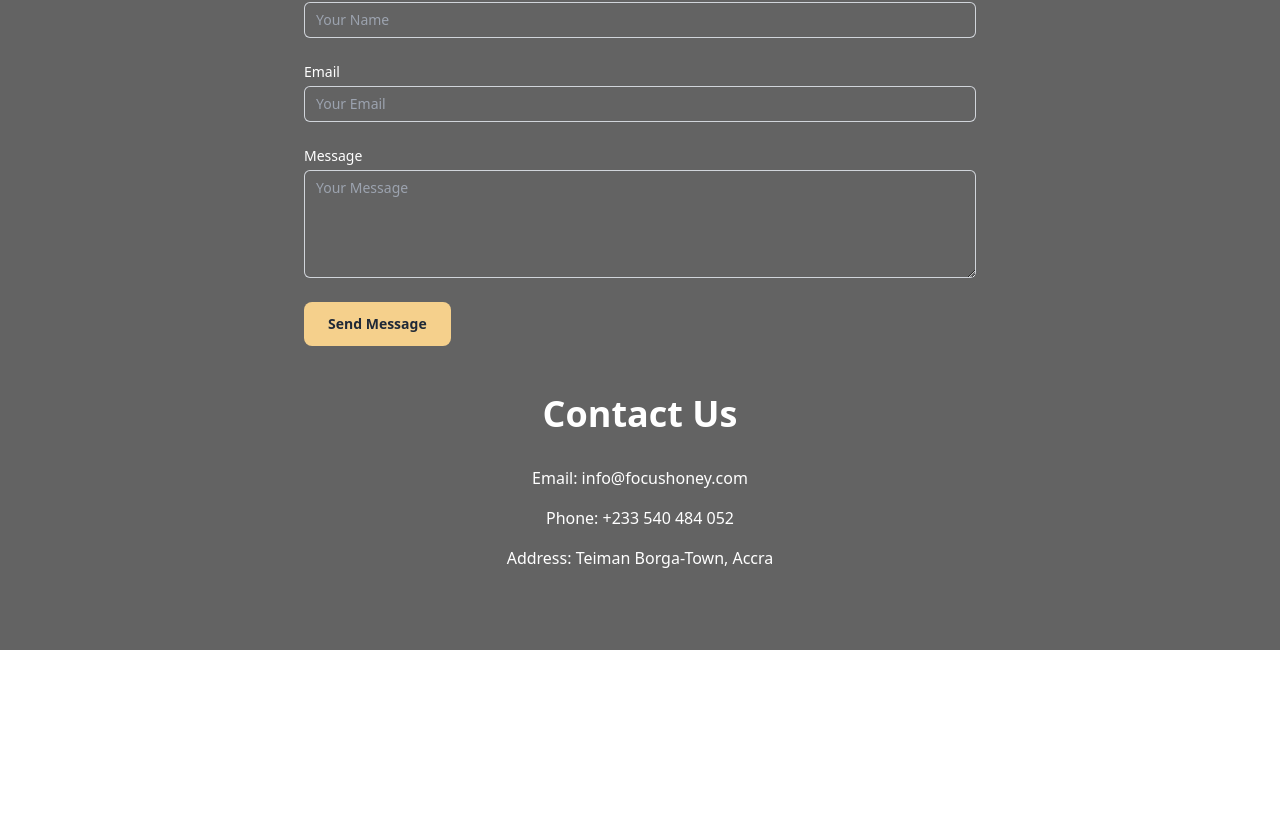
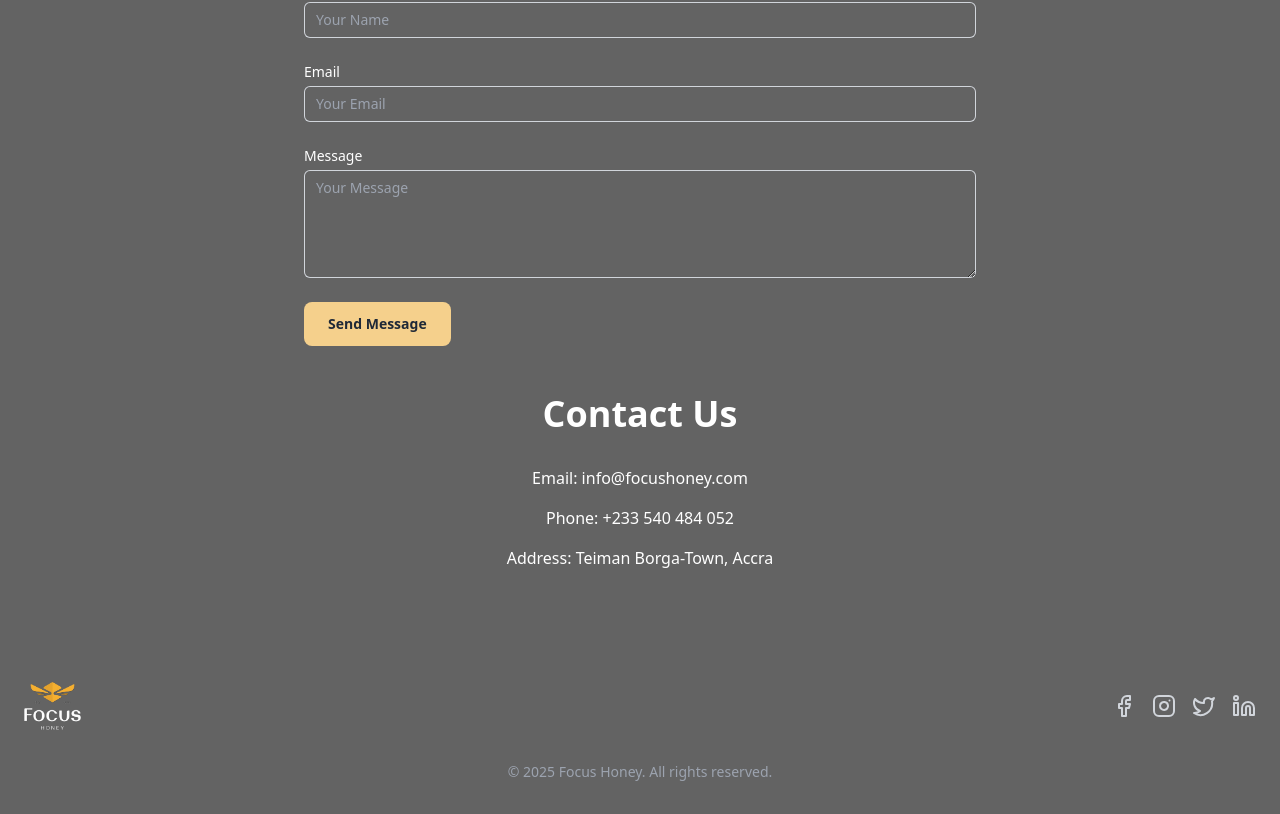
Before and after one commit to KojoFocus/focus-honey, a React (Vite) app: page /contact in a window 1280 px wide. Shown: the part 214-1028 px from the top of the page. Before the commit the page ends 864 px from the top, so only its background shows below. Built offline with nearby package versions, Linux system fonts and the light colour scheme.

Commit message:
built the footer

```diff
--- a/package.json
+++ b/package.json
@@ -12,6 +12,7 @@
   "dependencies": {
     "@headlessui/react": "^2.2.0",
     "@heroicons/react": "^2.2.0",
+    "lucide-react": "^0.483.0",
     "react": "^19.0.0",
     "react-dom": "^19.0.0",
     "react-router-dom": "^7.3.0"
--- a/src/App.tsx
+++ b/src/App.tsx
@@ -4,6 +4,7 @@ import HomePage from "./Pages/Home"; // Import your Home Page
 import AboutPage from "./Pages/About"; // Import your About Page
 import ProductsPage from "./Pages/ProductPage"; // Import your Products Page
 import ContactPage from "./Pages/Contact"; // Import your Contact Page
+import Footer from "./components/Footer";
 
 const App = () => {
   return (
@@ -25,6 +26,7 @@ const App = () => {
         {/* Contact Page */}
         <Route path="/contact" element={<ContactPage />} />
       </Routes>
+      <Footer />
     </Router>
   );
 };
--- a/src/Pages/ProductPage.tsx
+++ b/src/Pages/ProductPage.tsx
@@ -1,4 +1,5 @@
 import Header from "../components/Header"; // Import your existing Header component
+import SearchBar from "../components/SearchBar";
 
 const ProductPage = () => {
   return (
@@ -9,33 +10,7 @@ const ProductPage = () => {
       </header>
 
       {/* Search Bar Section */}
-      <div className="mt-12 px-6 pt-20">
-        <div className="relative rounded-md shadow-sm">
-          <div className="pointer-events-none absolute inset-y-0 left-0 flex items-center pl-3">
-            <svg
-              xmlns="http://www.w3.org/2000/svg"
-              fill="none"
-              viewBox="0 0 24 24"
-              strokeWidth={1.5}
-              stroke="currentColor"
-              className="w-5 h-5 text-gray-400"
-            >
-              <path
-                strokeLinecap="round"
-                strokeLinejoin="round"
-                d="M21 21l-5.197-5.197m0 0A7.5 7.5 0 105.196 5.196a7.5 7.5 0 0010.607 10.607z"
-              />
-            </svg>
-          </div>
-          <input
-            type="text"
-            name="search"
-            id="search"
-            className="block w-full rounded-md border-0 py-1.5 pl-10 pr-3 text-gray-900 ring-1 ring-inset ring-gray-300 placeholder:text-gray-400 focus:ring-2 focus:ring-inset focus:ring-indigo-600 sm:text-sm sm:leading-6 bg-transparent"
-            placeholder="Search for honey"
-          />
-        </div>
-      </div>
+      <SearchBar />
 
       {/* Product List */}
       <div className="mt-10 px-6 lg:px-8">
--- a/src/components/Footer.tsx
+++ b/src/components/Footer.tsx
@@ -1,18 +1,70 @@
+import {
+  FacebookIcon,
+  InstagramIcon,
+  TwitterIcon,
+  LinkedinIcon,
+} from "lucide-react"; // Import social media icons from Lucide React
+import { Link } from "react-router-dom";
+
 const Footer = () => {
   return (
-    <footer className="footer bg-base-200 p-10 text-base-content">
-      <div className="container mx-auto text-center">
-        <p>© 2023 Focus Honey. All rights reserved.</p>
-        <div className="flex justify-center gap-4 mt-4">
-          <a href="#" className="hover:text-primary">
-            Facebook
-          </a>
-          <a href="#" className="hover:text-primary">
-            Instagram
-          </a>
-          <a href="#" className="hover:text-primary">
-            Twitter
-          </a>
+    <footer className="relative bottom-0 w-full bg-[#636363]  text-white py-8">
+      {/* Container */}
+      <div className="container mx-auto px-6 space-y-8">
+        {/* Logo and Social Media Icons */}
+        <div className="flex flex-col md:flex-row items-center justify-between">
+          {/* Logo */}
+          <div className="flex-grow flex items-center justify-center md:justify-start">
+            <Link to="/" className="-m-1.5 p-1.5">
+              <span className="sr-only">Focus Honey</span>
+              <img
+                alt="Focus Honey Logo"
+                src="/images/logo.png" // Replace with your logo path
+                className="h-12 w-auto"
+              />
+            </Link>
+          </div>
+
+          {/* Social Media Icons */}
+          <div className="flex items-center gap-4 mt-4 md:mt-0">
+            <a
+              href="https://facebook.com" // Replace with your Facebook URL
+              target="_blank"
+              rel="noopener noreferrer"
+              className="text-gray-300 hover:text-yellow-500 transition-colors duration-200"
+            >
+              <FacebookIcon size={24} />
+            </a>
+            <a
+              href="https://instagram.com" // Replace with your Instagram URL
+              target="_blank"
+              rel="noopener noreferrer"
+              className="text-gray-300 hover:text-yellow-500 transition-colors duration-200"
+            >
+              <InstagramIcon size={24} />
+            </a>
+            <a
+              href="https://twitter.com" // Replace with your Twitter URL
+              target="_blank"
+              rel="noopener noreferrer"
+              className="text-gray-300 hover:text-yellow-500 transition-colors duration-200"
+            >
+              <TwitterIcon size={24} />
+            </a>
+            <a
+              href="https://linkedin.com" // Replace with your LinkedIn URL
+              target="_blank"
+              rel="noopener noreferrer"
+              className="text-gray-300 hover:text-yellow-500 transition-colors duration-200"
+            >
+              <LinkedinIcon size={24} />
+            </a>
+          </div>
+        </div>
+
+        {/* Copyright Notice */}
+        <div className="text-center text-sm text-gray-400">
+          &copy; {new Date().getFullYear()} Focus Honey. All rights reserved.
         </div>
       </div>
     </footer>
--- /dev/null
+++ b/src/components/SearchBar.tsx
@@ -0,0 +1,33 @@
+const SearchBar = () => {
+  return (
+    <div className="mt-12 px-6 pt-20">
+      <div className="relative rounded-md shadow-sm">
+        <div className="pointer-events-none absolute inset-y-0 left-0 flex items-center pl-3">
+          <svg
+            xmlns="http://www.w3.org/2000/svg"
+            fill="none"
+            viewBox="0 0 24 24"
+            strokeWidth={1.5}
+            stroke="currentColor"
+            className="w-5 h-5 text-gray-400"
+          >
+            <path
+              strokeLinecap="round"
+              strokeLinejoin="round"
+              d="M21 21l-5.197-5.197m0 0A7.5 7.5 0 105.196 5.196a7.5 7.5 0 0010.607 10.607z"
+            />
+          </svg>
+        </div>
+        <input
+          type="text"
+          name="search"
+          id="search"
+          className="block w-full rounded-md border-0 py-1.5 pl-10 pr-3 text-gray-900 ring-1 ring-inset ring-gray-300 placeholder:text-gray-400 focus:ring-2 focus:ring-inset focus:ring-indigo-600 sm:text-sm sm:leading-6 bg-transparent"
+          placeholder="Search for honey"
+        />
+      </div>
+    </div>
+  );
+};
+
+export default SearchBar;
```
Also changed, not shown: 1 other file (tests, documents, lock files or other folders).
